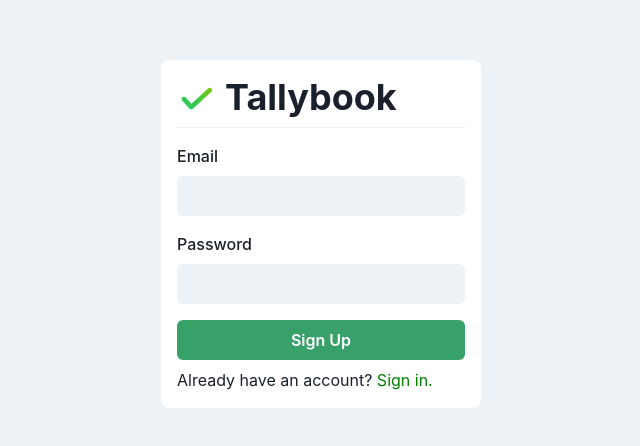
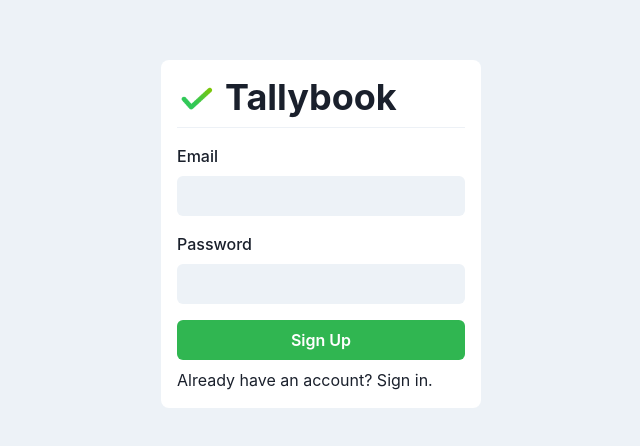
Before and after one commit to mbickers/tallybook, a React (Create React App) app in the folder web/: page /signup in a window 1280 px wide. Shown: the part 166-612 px from the top of the page, without its empty margins (319-959 px from the left). Built offline with nearby package versions, Linux system fonts and the light colour scheme; no server answers.

Commit message:
Removed old usages of green

```diff
--- a/web/src/components/EditTallyModal.tsx
+++ b/web/src/components/EditTallyModal.tsx
@@ -52,7 +52,7 @@ export default function EditTallyModal({
               <ModalFooter>
                 <HStack>
                   <Button variant="ghost" mr="1rem" onClick={onClose}>Cancel</Button>
-                  <Button colorScheme="green" type="submit">
+                  <Button colorScheme="accent" type="submit">
                     {mode === 'Add' ? 'Add Tally' : 'Done'}
                   </Button>
                 </HStack>
--- a/web/src/pages/ForgotPassword.tsx
+++ b/web/src/pages/ForgotPassword.tsx
@@ -44,7 +44,7 @@ export default function ForgotPassword() {
                     variant="filled"
                   />
                 </FormControl>
-                <Button type="submit" colorScheme="green" variant="solid" isFullWidth>
+                <Button type="submit" colorScheme="accent" variant="solid" isFullWidth>
                   Send Reset Email
                 </Button>
               </VStack>
--- a/web/src/pages/SignUp.tsx
+++ b/web/src/pages/SignUp.tsx
@@ -54,7 +54,7 @@ export default function SignUp() {
                     variant="filled"
                   />
                 </FormControl>
-                <Button type="submit" colorScheme="green" variant="solid" isFullWidth>
+                <Button type="submit" colorScheme="accent" variant="solid" isFullWidth>
                   Sign Up
                 </Button>
               </VStack>
@@ -64,7 +64,7 @@ export default function SignUp() {
         <Text>
           Already have an account?
           {' '}
-          <Link color="green" as={RouterLink} to="/signin">Sign in.</Link>
+          <Link color="accent" as={RouterLink} to="/signin">Sign in.</Link>
         </Text>
       </VStack>
     </Center>
```
